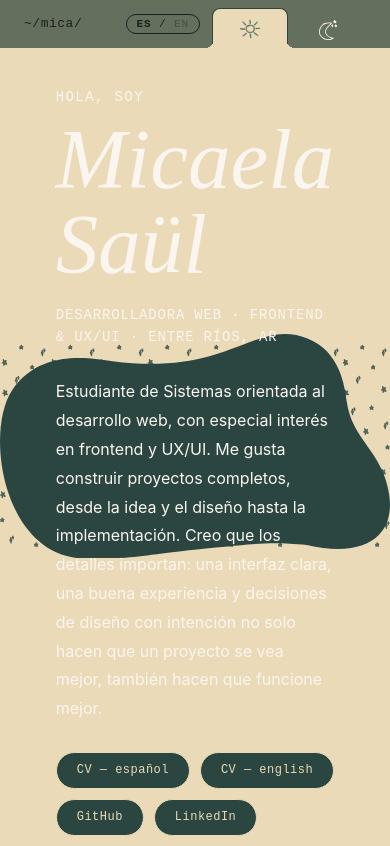
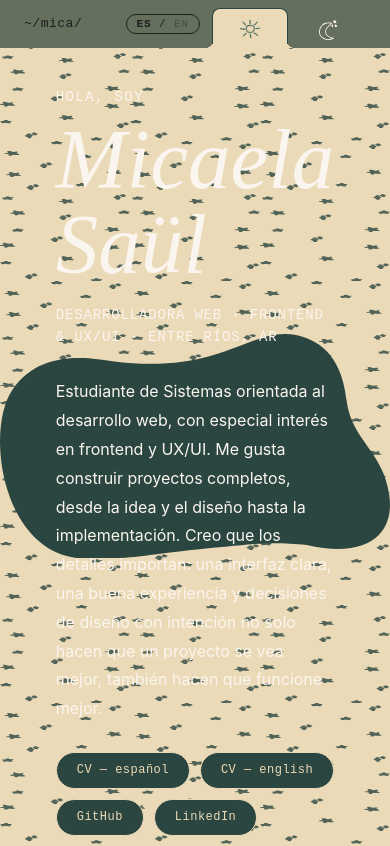
Before and after one commit to micasaul/mica-portfolio, a React (Vite) app: page / in a window 390 px wide. Shown: the top 846 px of the page. Built offline with nearby package versions, Linux system fonts and the light colour scheme.

Commit message:
Background responsive con grid de 2 filas

```diff
--- a/src/components/layout/Background.jsx
+++ b/src/components/layout/Background.jsx
@@ -4,7 +4,7 @@
 export function Background() {
   return (
     <div className={styles.background}>
-      {[...Array(8)].map((_, i) => (
+      {[...Array(24)].map((_, i) => (
         <Bg
           key={i}
           className={styles.col}
--- a/src/components/layout/Background.module.css
+++ b/src/components/layout/Background.module.css
@@ -1,19 +1,24 @@
 .background {
   position: fixed;
-  inset: 0;
+  top: 0;
+  left: 0;
+  right: 0;
+  bottom: 0;
   z-index: 0;
-  display: flex;
+  display: grid;
+  grid-template-columns: repeat(auto-fill, minmax(120px, 1fr));
+  grid-template-rows: repeat(2, 1fr);
   pointer-events: none;
   overflow: hidden;
   background-color: var(--color-bg);
-  top: 48px;
 }
 
 .col {
-  flex: 1;
-  height: 100%;
   min-width: 0;
+  min-height: 0;
   display: block;
   color: var(--color-glow-bg);
   opacity: 0.8;
+  width: 100%;
+  height: 100%;
 }
```
Also changed, not shown: src/assets/icons/bg.svg.
